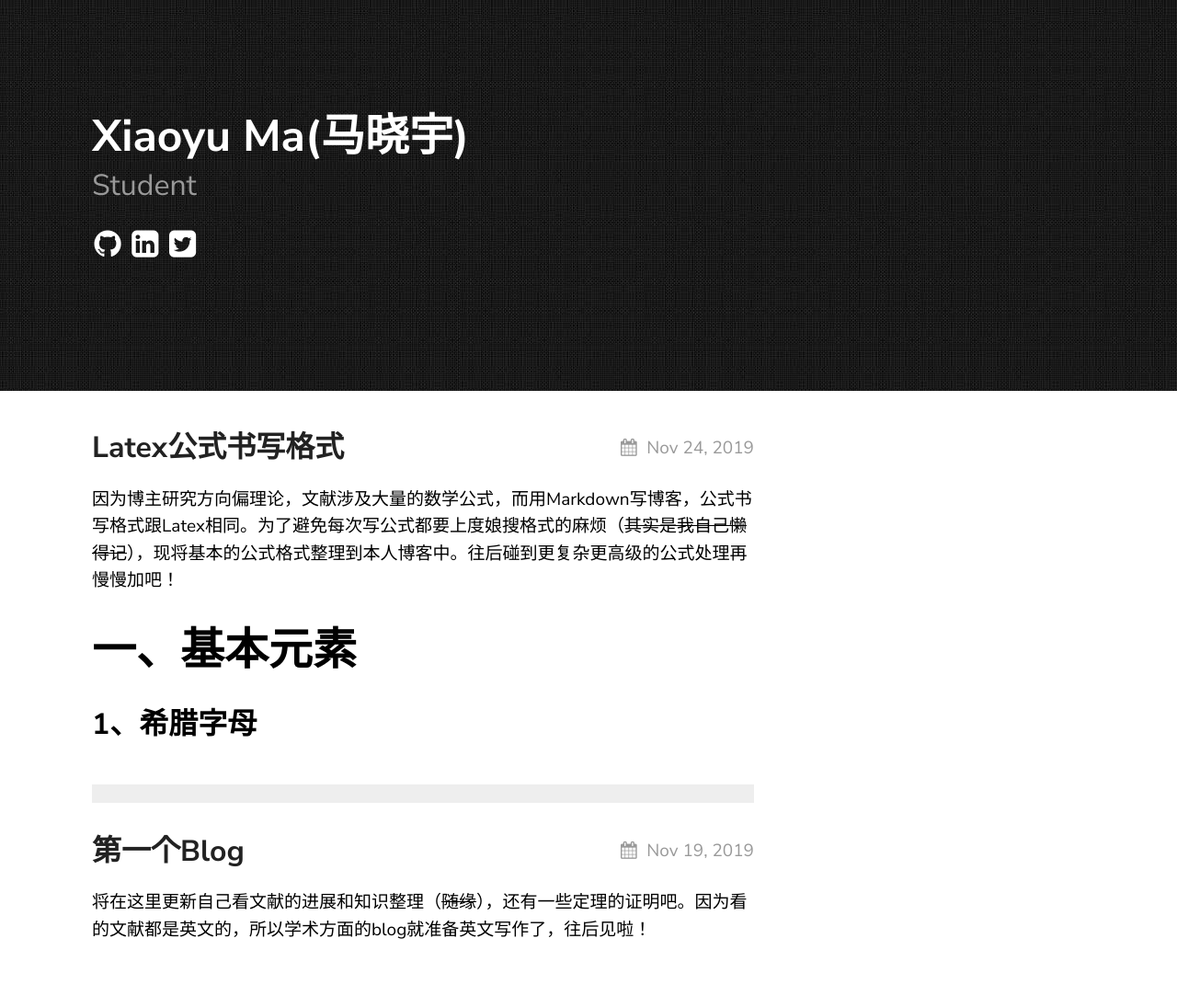
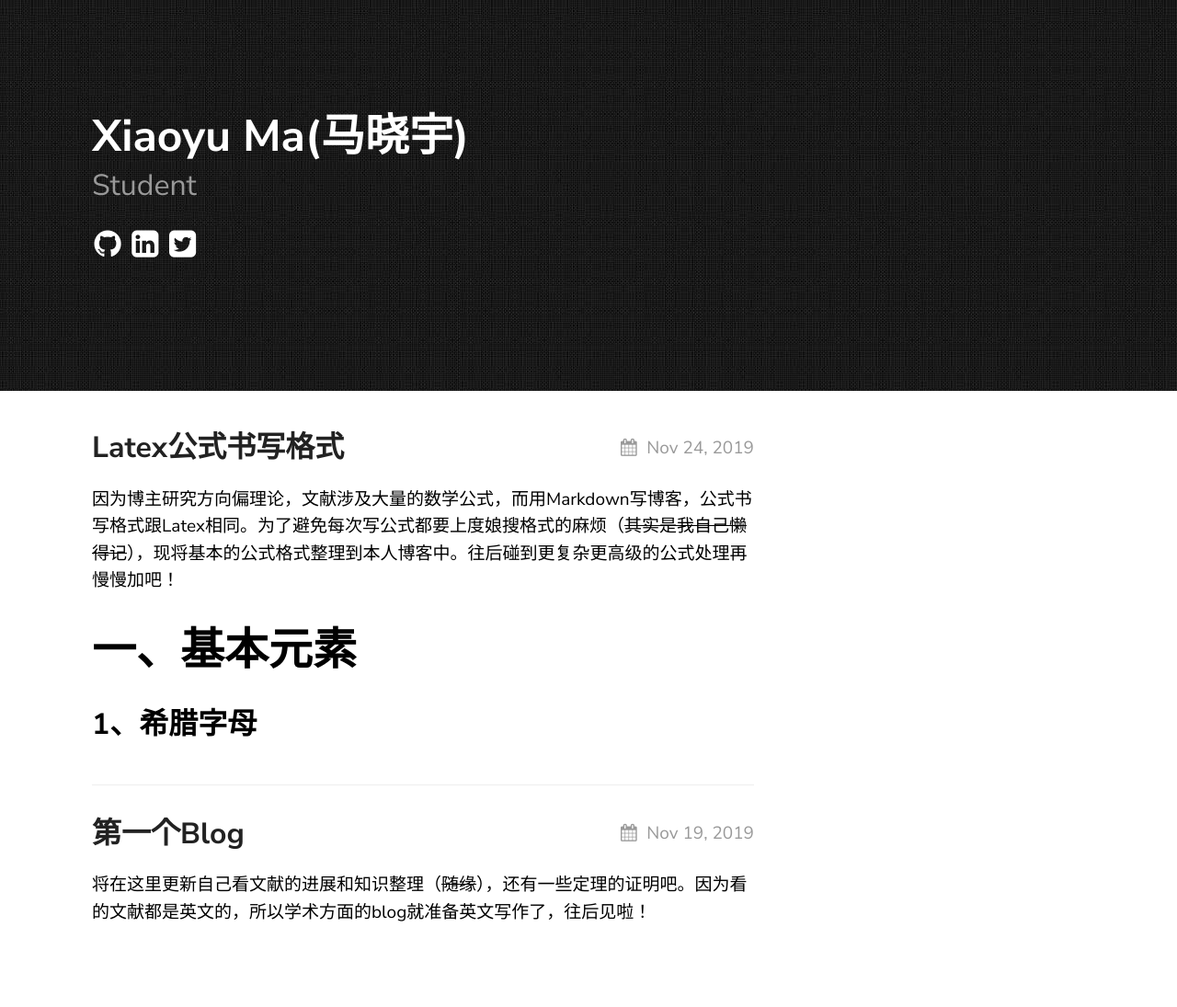
Before and after one commit to derek1998/blog.xiaoyuma, a Jekyll site: the page built from index.md, in a window 1280 px wide. Shown: the whole page at 92% size. Built offline with Jekyll 4.4.1, drawn with Linux system fonts in a browser that asks for light colours.

Commit message:
Update theme.scss

```diff
--- a/_sass/theme.scss
+++ b/_sass/theme.scss
@@ -199,7 +199,7 @@ header {
 		margin-bottom: 30px;
 		padding-bottom: 20px;
 		&:not(:last-child) {
-			border-bottom: 20px solid $lightGray;
+			border-bottom: 1px solid $lightGray;
 		}
 	}
 }
```
